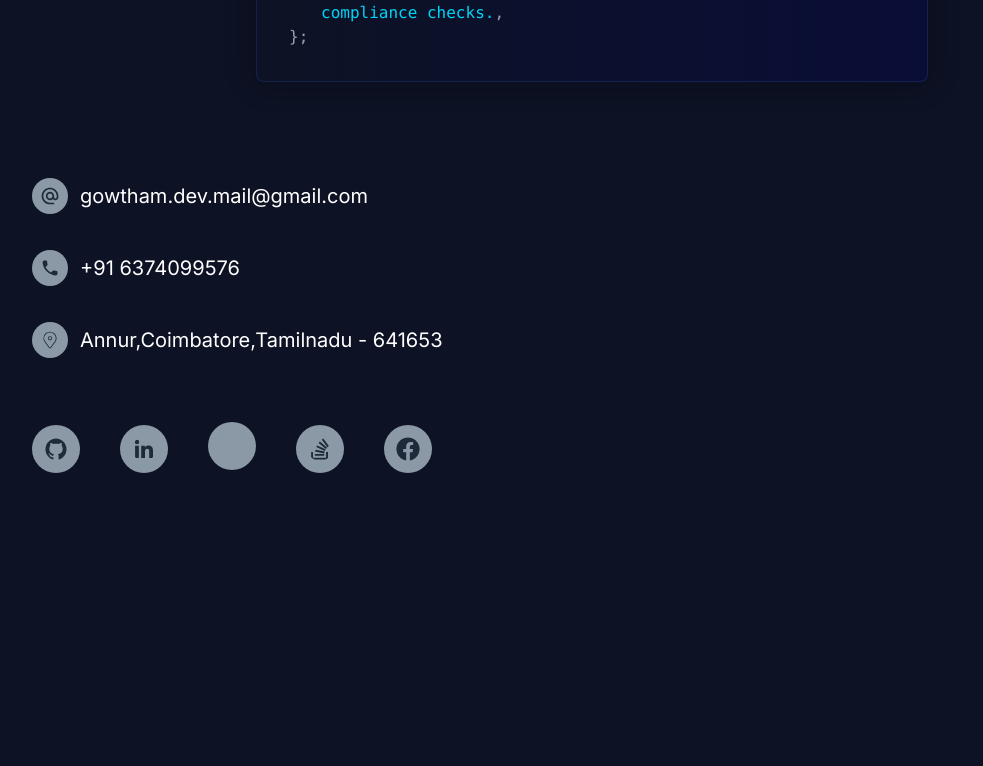
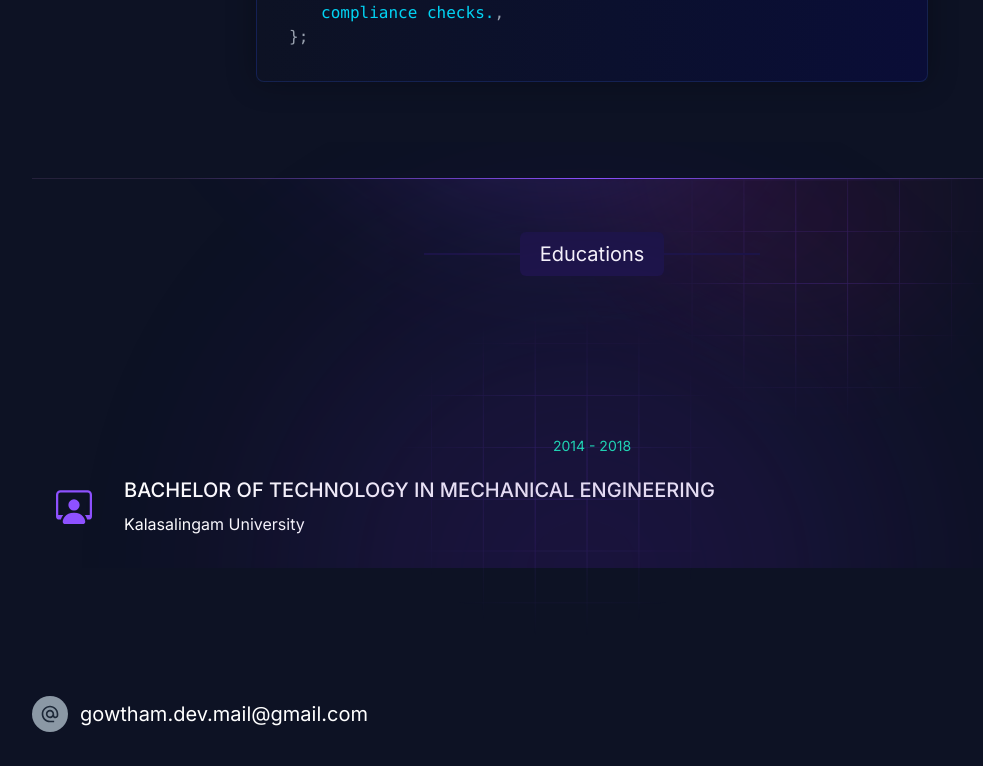
Before and after one commit to gowthamDevTech/gowtham_portfolio_1.2, a Next.js app: page / in a window 1280 px wide. Shown: the part 2095-2861 px from the top of the page, without its empty margins (48-1031 px from the left). Before the commit the page ends 2635 px from the top, so only its background shows below. Built offline with nearby package versions, Linux system fonts and the light colour scheme; some icons are missing.

Commit message:
education section checking

```diff
--- a/src/app/page.js
+++ b/src/app/page.js
@@ -3,7 +3,7 @@
 import AboutSection from "./components/homepage/about";
 // // import Blog from "./components/homepage/blog";
 import ContactSection from "./components/homepage/contact";
-// import Education from "./components/homepage/education";
+import Education from "./components/homepage/education";
 // import Experience from "./components/homepage/experience";
 import HeroSection from "./components/homepage/hero-section";
 import Projects from "./components/homepage/projects";
@@ -35,7 +35,7 @@ export default function Home() {
       {/* <Experience /> */}
       <Skills />
       <Projects />
-      {/* <Education /> */}
+      <Education />
       {/* <Blog blogs={blogs} /> */}
       <ContactSection />
     </div>
```
